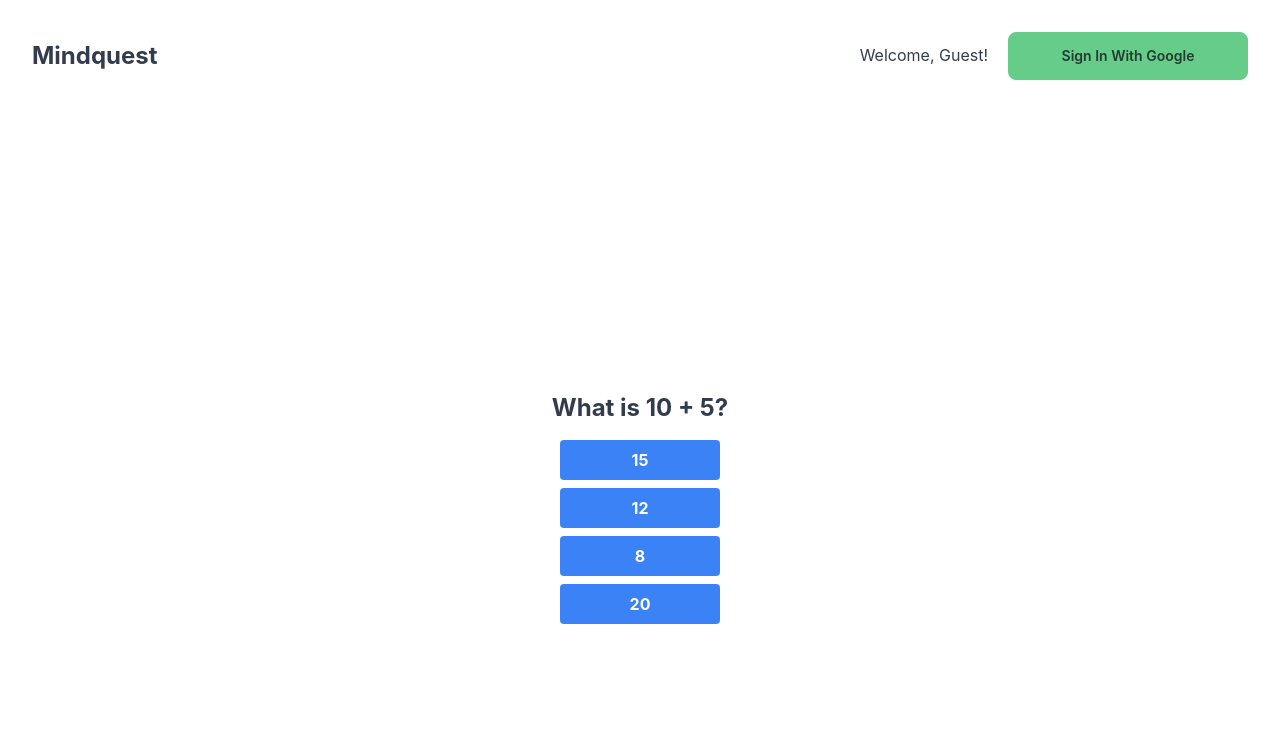
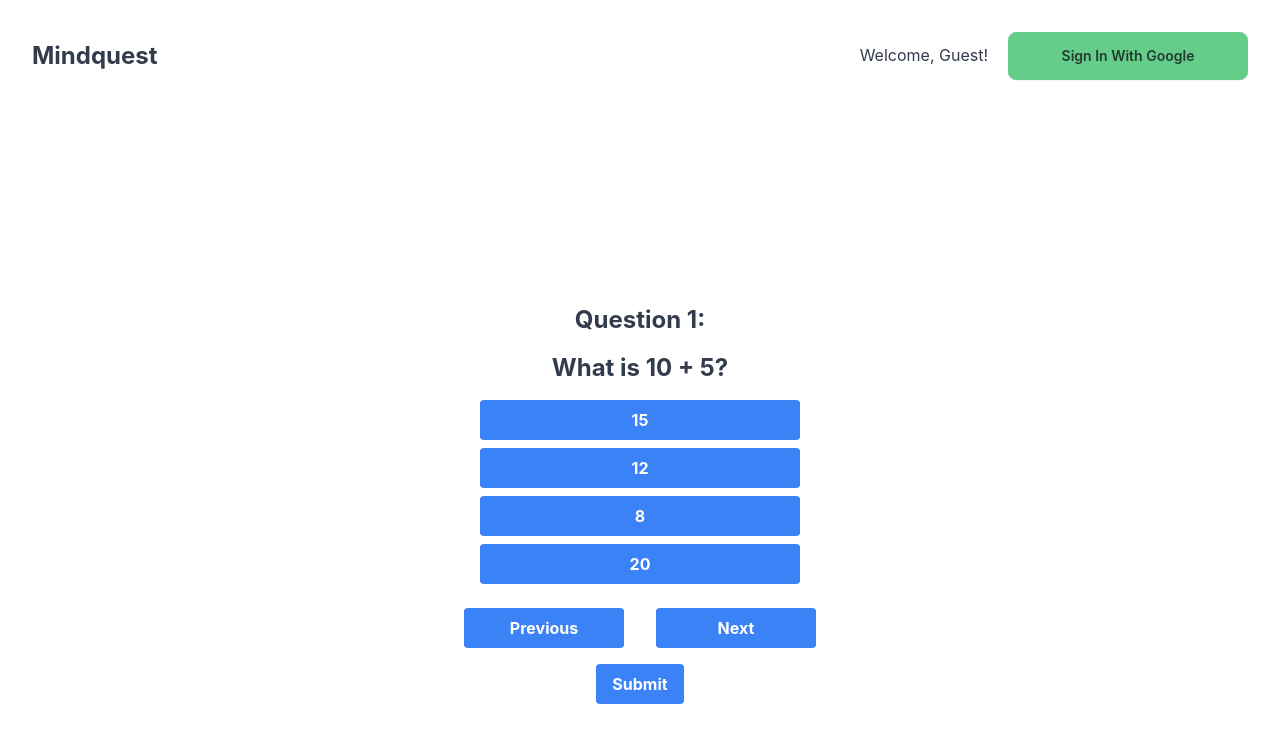
Before and after one commit to chickfilaman51/mindquest-website, a React (Vite) app: page /placementtest in a window 1280 px wide. Shown: the top 742 px of the page. Built offline with nearby package versions, Linux system fonts and the light colour scheme; no server answers.

Commit message:
made next and submit btns

```diff
--- a/src/components/placement/PlacementTest.tsx
+++ b/src/components/placement/PlacementTest.tsx
@@ -1,36 +1,52 @@
 import React, { useState } from 'react';
-import { Link } from 'react-router-dom'; // Updated import
+import { Link } from 'react-router-dom';
 
 // @ts-ignore
-import { questions } from '~/constants/index.js';
+import { questions } from '~/constants/index.ts';
+
 
 const PlacementTest = () => {
   const [currentQuestionIndex, setCurrentQuestionIndex] = useState(0);
-  const [selectedAnswers, setSelectedAnswers] = useState<number[]>([]);
+  const [selectedAnswers, setSelectedAnswers] = useState<{ [questionIndex: number]: number }>({});
 
-  const handleAnswer = (answerTotal: number) => {
-    setSelectedAnswers([...selectedAnswers, answerTotal]);
-    if (currentQuestionIndex < questions.length - 1) {
-      setCurrentQuestionIndex(currentQuestionIndex + 1);
-    } else {
-      // Here you can calculate and display results
-      console.log('Quiz completed. Calculate results based on selectedAnswers');
+  const handleAnswer = (answerIndex: number) => {
+    setSelectedAnswers(prev => ({ ...prev, [currentQuestionIndex]: answerIndex }));
+  };
+
+  const handleLeftClick = () => {
+    if (currentQuestionIndex > 0) {
+      setCurrentQuestionIndex(currentQuestionIndex - 1);
     }
   };
 
+  const handleRightClick = () => {
+    if (currentQuestionIndex < questions.length - 1) {
+      setCurrentQuestionIndex(currentQuestionIndex + 1);
+    }
+  };
+
+  const handleSubmit = () => {
+    console.log(selectedAnswers);
+  };
+
   return (
-    <div className="flex flex-col justify-center items-center h-screen"> {/* Updated div with Tailwind CSS classes */}
+    <div className="flex flex-col justify-center items-center h-screen">
+      <h2 className="text-2xl font-bold mb-4">{`Question ${currentQuestionIndex + 1}:`} <br /></h2>
       <h2 className="text-2xl font-bold mb-4">{questions[currentQuestionIndex].question}</h2>
+
       <div>
-        {Object.entries(questions[currentQuestionIndex]).slice(1, 7).map(([key, value], index) => {
+        {Object.entries(questions[currentQuestionIndex]).slice(1, 5).map(([key, value], index) => {
           if (key.startsWith('answer')) {
+            const isSelected = selectedAnswers[currentQuestionIndex] === index;
             return (
               <div key={index} className="mb-2">
                 <button
-                  onClick={() => handleAnswer(questions[currentQuestionIndex][`${key}Total`])}
-                  className="bg-blue-500 hover:bg-blue-700 text-white font-bold py-2 px-4 rounded w-full min-w-40" // Updated button with w-full and min-w-40 classes
+                  onClick={() => handleAnswer(index)}
+                  className={`bg-blue-500 text-white font-bold py-2 px-4 rounded min-w-80 w-full ${
+                    isSelected ? 'bg-blue-700' : 'hover:bg-blue-700'
+                  }`}
                 >
-                  {String(value)}
+                  {value}
                 </button>
               </div>
             );
@@ -38,6 +54,17 @@ const PlacementTest = () => {
           return null;
         })}
       </div>
+      <div className="flex justify-center mt-4 w-full px-4">
+        <button onClick={handleLeftClick} className="bg-blue-500 hover:bg-blue-700 text-white font-bold py-2 mx-4 px-4 min-w-40 rounded">
+          Previous
+        </button>
+        <button onClick={handleRightClick} className="bg-blue-500 hover:bg-blue-700 text-white font-bold mx-4 py-2 px-4 min-w-40 rounded">
+          Next
+        </button>
+      </div>
+      <button onClick={handleSubmit} className="bg-blue-500 hover:bg-blue-700 text-white font-bold py-2 my-4 px-4 rounded">
+        Submit
+      </button>
     </div>
   );
 };
```
Also changed, not shown: src/constants/index.ts (renamed from src/constants/index.js, +8 -0 lines).
